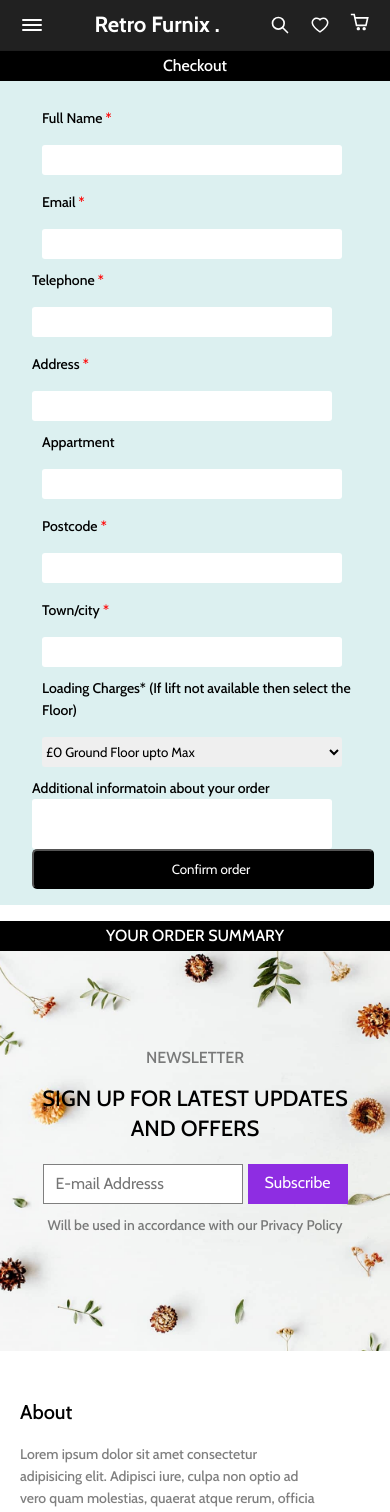
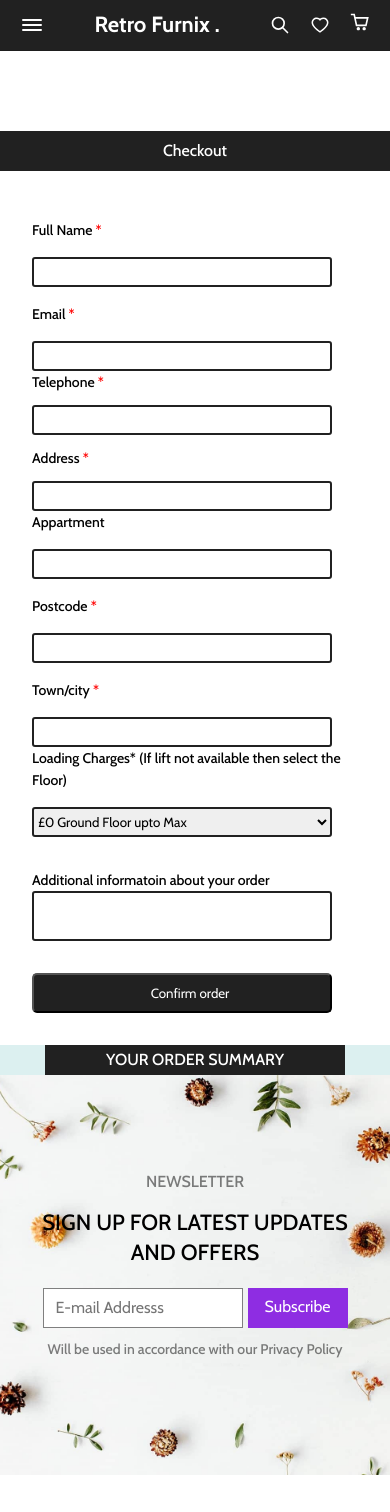
Before and after one commit to AsadAliTech04/Retro-furnix-frontend, a React (Create React App) app: page /order in a window 390 px wide. Shown: the top 1512 px of the page. Built offline with nearby package versions, Linux system fonts and the light colour scheme.

Commit message:
form and about responsive complete

```diff
--- a/public/index.html
+++ b/public/index.html
@@ -2,16 +2,16 @@
 
 <html lang="en">
     <head>
-        <meta name="viewport" content="width=device-width, initial-scale=1">
+
          <meta charset="utf-8" />
         <link rel="icon" href="%PUBLIC_URL%/favicon.ico" />
         <meta name="viewport" content="width=device-width, initial-scale=1" />
         <meta name="theme-color" content="#000000" />
         <meta
             name="description"
-            content="Web site created using create-react-app"
+            content="Website create by Asad Ali tech"
         />
-        <title>     Retro Furnix</title>
+             <title>Retro Furnix</title>
     </head>
     <body>
         <div id="root"></div>
--- a/src/components/Cart/Order/Order.jsx
+++ b/src/components/Cart/Order/Order.jsx
@@ -74,7 +74,7 @@ const Order = () => {
             const whatsappMessage = JSON.stringify(orderDetails, null, 2);
 
             // Create a WhatsApp message link with the message
-            const whatsappURL = `https://wa.me/3244773614?text=${encodeURIComponent(whatsappMessage)}`;
+            const whatsappURL = `https://wa.me/447918099801?text=${encodeURIComponent(whatsappMessage)}`;
 
             // Open the WhatsApp link in a new window
             window.open(whatsappURL);
--- a/src/components/Cart/Order/Order.scss
+++ b/src/components/Cart/Order/Order.scss
@@ -17,9 +17,10 @@
     .client-detail {
         width: 100%;
         height: 100%;
-        background-color: rgb(220, 240, 240);
+
         display: flex;
         flex-direction: column;
+        margin-top: 5rem;
 
         @include md {
             width: 700px;
@@ -27,12 +28,13 @@
 
         .title {
             width: 100%;
-            height: 30px;
+            height: 40px;
             color: white;
-            background-color: black;
+            background-color: #212121;
             justify-content: center;
             display: flex;
             align-items: center;
+            margin-bottom: 2rem;
 
         }
 
@@ -41,6 +43,7 @@
             margin-left: 1rem;
             display: flex;
             flex-direction: column;
+            justify-content: flex-start;
 
             @include md {
                 padding: 1rem;
@@ -59,13 +62,14 @@
 
             .row1 {
 
-                margin: 10px;
                 gap: 1rem;
                 display: flex;
                 flex-direction: column;
 
+
                 @include md {
                     flex-direction: row;
+                    margin: 10px;
                 }
 
                 input {
@@ -74,6 +78,7 @@
                     border-radius: 3px;
                     border: none;
                     width: 300px;
+                    border: 2px solid #212121;
 
                     @include md {
                         width: 200px;
@@ -83,12 +88,14 @@
 
             .row2 {
 
-                gap: 1rem;
+                gap: 12px;
                 display: flex;
                 flex-direction: column;
 
+
                 @include md {
                     flex-direction: row;
+                    margin: 10px;
                 }
 
                 input {
@@ -97,6 +104,7 @@
                     border-radius: 3px;
                     border: none;
                     width: 300px;
+                    border: 2px solid #212121;
 
                     @include md {
                         width: 198px;
@@ -106,12 +114,13 @@
 
             .row3 {
                 display: flex;
-                margin: 10px;
+
                 gap: 1rem;
                 flex-direction: column;
 
                 @include md {
                     flex-direction: row;
+                    margin: 10px;
                 }
 
                 input {
@@ -120,6 +129,7 @@
                     border-radius: 3px;
                     border: none;
                     width: 300px;
+                    border: 2px solid #212121;
 
                     @include md {
                         width: 93px;
@@ -129,12 +139,13 @@
 
             .row4 {
                 display: flex;
-                margin: 10px;
+
                 gap: 1rem;
                 flex-direction: column;
 
                 @include md {
                     flex-direction: row;
+                    margin: 10px;
                 }
 
                 select {
@@ -143,6 +154,7 @@
                     border-radius: 3px;
                     border: none;
                     width: 300px;
+                    border: 2px solid #212121;
 
                     @include md {
                         width: 200px;
@@ -153,9 +165,11 @@
             .row5 {
                 display: flex;
                 flex-direction: column;
+                margin-top: 2rem;
 
                 @include md {
                     flex-direction: column;
+                    margin: 10px;
                 }
 
                 input {
@@ -164,6 +178,7 @@
                     border-radius: 3px;
                     border: none;
                     width: 300px;
+                    border: 2px solid #212121;
 
                     @include md {
                         width: 576px;
@@ -174,17 +189,23 @@
 
 
         }
+
         .button {
             display: flex;
             justify-content: center;
             align-items: center;
             padding-left: 1rem;
-            width: 100%;
+            width: 300px;
             height: 40px;
-            background-color: black;
+            background-color: #212121;
             color: white;
             border-radius: 5px;
             cursor: pointer;
+            margin-top: 2rem;
+
+            @include md {
+                width: 100%;
+            }
 
             &:hover {
                 background-color: white;
@@ -196,20 +217,27 @@
     }
 
     .product-detail {
-        width: 400px;
+        width: 100%;
         height: 100%;
         background-color: rgb(220, 240, 240);
         display: flex;
         flex-direction: column;
+        align-items: center;
+        justify-content: center;
 
         .product {
-            width: 100%;
+            width: 300px;
             height: 30px;
             color: white;
-            background-color: black;
+            background-color:  #212121;
             justify-content: center;
             display: flex;
             align-items: center;
+            justify-content: center;
+
+            @include md{
+                width: 100%;
+            }
         }
 
         .detail {
--- a/src/components/Home/Banner/Banner.scss
+++ b/src/components/Home/Banner/Banner.scss
@@ -12,7 +12,7 @@
     width: 100%;
     // margin-top: 5rem;
     padding-top: 5rem;
-    margin: 10px;
+
     padding-bottom: 5rem;
 
     .carousel-div {
```
Also changed, not shown: src/components/About/About.scss (+57 -31 lines), 1 other file (tests, documents, lock files or other folders).
